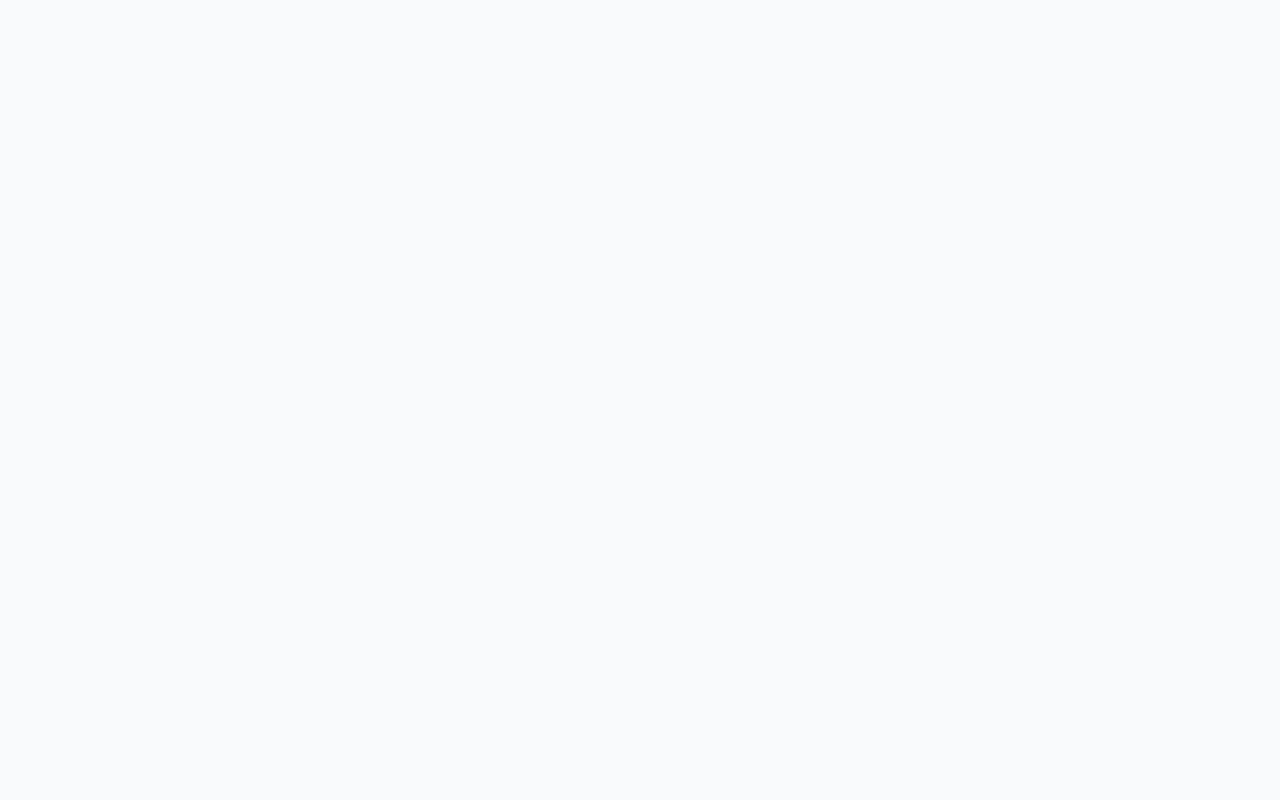
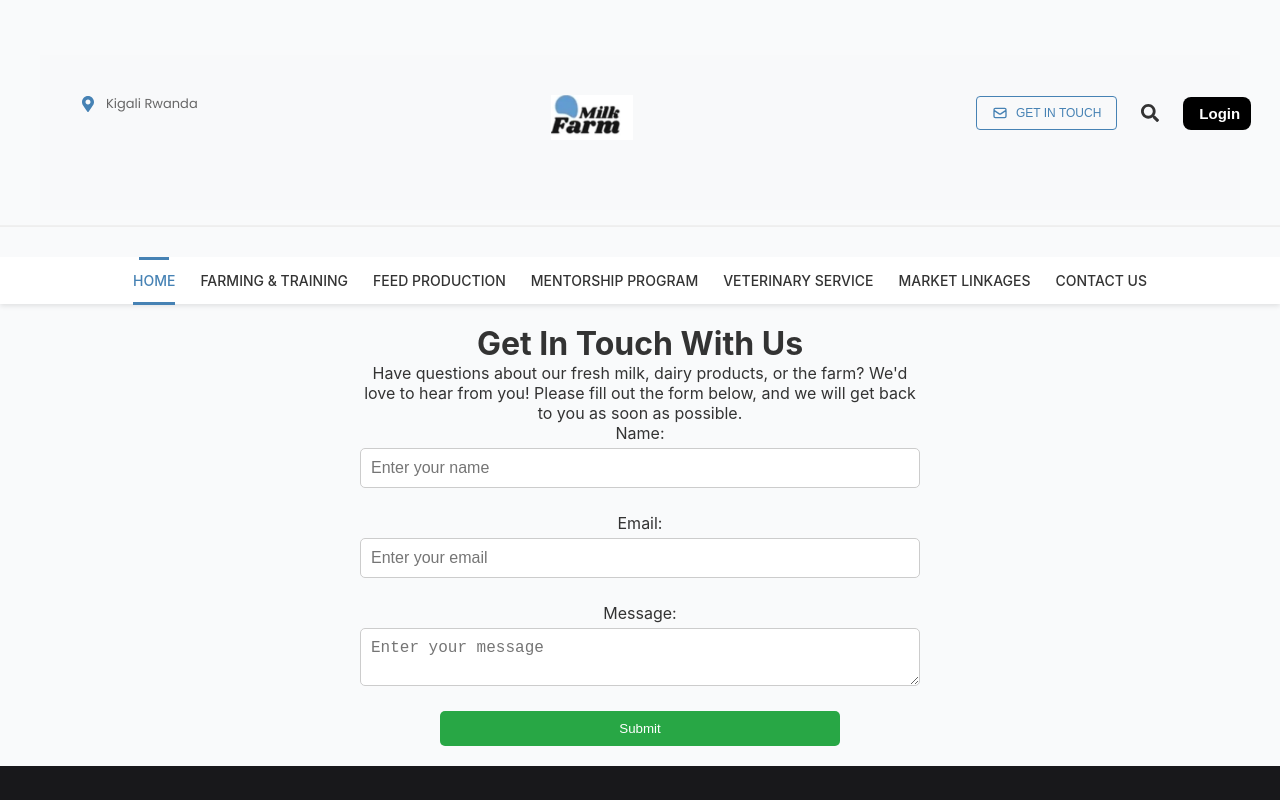
Before and after one commit to chrisumurerwa/MilkFarm_FrontEnd, a React (Vite) app: page /GetInTouch in a window 1280 px wide. Before the commit this address had no page. Shown: the top 800 px of the page. Built offline with nearby package versions, Linux system fonts and the light colour scheme.

Commit message:
content in GeTinTouch

```diff
--- a/src/App.jsx
+++ b/src/App.jsx
@@ -11,6 +11,8 @@ import Mentorship from "./Components/Mentorship";
 import Veterinary from "./Components/Veterinary";
 import MarketLinkagesPage from "./Components/MarketLinkages";
 import Main from "./Dashboard/components/Main";
+import GetInTouch from "./Components/GetInTouch";
+import Search from "./Components/Search";
 import DashboardLayout from "./Dashboard/components/DashboardLayout";
 
 import Users from "./Dashboard/components/Users";
@@ -33,6 +35,8 @@ function App() {
               <Route path="/Contact" element={<Contact />} />
               <Route path="/Veterinary" element={<Veterinary/>}/>
               <Route path="/MarketLinkages" element={<MarketLinkagesPage/>}/>
+              <Route path="/GetInTouch" element={<GetInTouch/>}/>
+              <Route path="/Search" element={<Search/>}/>
             </Route>
 
             <Route path="/Login" element={<Login/>} />
--- a/src/Components/GetInTouch.jsx
+++ b/src/Components/GetInTouch.jsx
@@ -1,8 +1,86 @@
-import React from 'react'
+import React, { useState } from 'react';
+import '../Styles/GetInTouch.css';
+const GetInTouch = () => {
+  const [formData, setFormData] = useState({
+    name: '',
+    email: '',
+    message: '',
+  });
 
- function GetInTouch() {
+  const handleChange = (e) => {
+    const { name, value } = e.target;
+    setFormData((prevData) => ({
+      ...prevData,
+      [name]: value,
+    }));
+  };
+
+  const handleSubmit = (e) => {
+    e.preventDefault();
+    // Form submission logic can go here (e.g., sending data to an API)
+    console.log('Form submitted:', formData);
+    setFormData({
+      name: '',
+      email: '',
+      message: '',
+    });
+    alert('Thank you for reaching out! We will get back to you soon.');
+  };
+
   return (
-    <div>GetInTouch</div>
-  )
-}
-export default GetInTouch
+    <div className="get-in-touch-container">
+      <h1>Get In Touch With Us</h1>
+      <p>
+        Have questions about our fresh milk, dairy products, or the farm?
+        We'd love to hear from you! Please fill out the form below, and we will
+        get back to you as soon as possible.
+      </p>
+
+      <form onSubmit={handleSubmit} className="contact-form">
+        <div className="form-group">
+          <label htmlFor="name">Name:</label>
+          <input
+            type="text"
+            id="name"
+            name="name"
+            value={formData.name}
+            onChange={handleChange}
+            placeholder="Enter your name"
+            required
+          />
+        </div>
+
+        <div className="form-group">
+          <label htmlFor="email">Email:</label>
+          <input
+            type="email"
+            id="email"
+            name="email"
+            value={formData.email}
+            onChange={handleChange}
+            placeholder="Enter your email"
+            required
+          />
+        </div>
+
+        <div className="form-group">
+          <label htmlFor="message">Message:</label>
+          <textarea
+            id="message"
+            name="message"
+            value={formData.message}
+            onChange={handleChange}
+            placeholder="Enter your message"
+            required
+          />
+        </div>
+
+        <button type="submit" className="submit-button">
+          Submit
+        </button>
+      </form>
+    </div>
+  );
+};
+
+export default GetInTouch;
--- a/src/Components/Navbar.jsx
+++ b/src/Components/Navbar.jsx
@@ -27,17 +27,17 @@ const Navbar = () => {
           </div>
 
           <div className="actions">
-            <button className="get-in-touch-btn">
+          <Link to="GetInTouch" style={{textDecoration:"none"}}><button className="get-in-touch-btn">
               <HiOutlineMail className="mail-icon" />
               GET IN TOUCH
             </button>
-            <button className="search-btn">
+            </Link>
+
+           <Link TO="search-btn"> <button className="search-btn">
               <FaSearch />
             </button>
-            <button className="cart-btn">
-              <FaShoppingCart />
-              <span className="cart-count">2</span>
-            </button>
+            </Link>
+
             <button class="login-button"><a href='/Login' style={{textDecoration: "none", color:'inherit'}}>Login</a></button>
 
 
--- /dev/null
+++ b/src/Components/Search.jsx
@@ -0,0 +1,67 @@
+import React, { useState } from 'react';
+import "../Styles/Search.css";
+
+const Search = () => {
+  const [searchTerm, setSearchTerm] = useState('');
+
+  // Search options specific to a milk farm project
+  const searchOptions = [
+    // Product-related searches
+    'Milk Types',
+    'Dairy Products',
+    'Organic Milk',
+    'Fresh Milk',
+    'Pasteurized Milk',
+
+    // Farm-related searches
+    'Farm Locations',
+    'Milk Collection Centers',
+    'Dairy Farms',
+
+    // Production searches
+    'Production Process',
+    'Milk Quality',
+    'Dairy Certifications',
+
+    // Customer-related searches
+    'Delivery Services',
+    'Subscription Plans',
+    'Customer Support',
+
+    // Technical searches
+    'Milk Testing',
+    'Nutritional Information',
+    'Packaging Details'
+  ];
+
+  const handleSearch = (e) => {
+    e.preventDefault();
+    // Implement search logic here
+    console.log('Searching for:', searchTerm);
+  };
+
+  return (
+    <div className="search-container">
+      <form onSubmit={handleSearch} className="search-form">
+        <input
+          type="text"
+          className="search-input"
+          placeholder="Search milk farm products, services..."
+          value={searchTerm}
+          onChange={(e) => setSearchTerm(e.target.value)}
+          list="search-suggestions"
+        />
+        <datalist id="search-suggestions">
+          {searchOptions.map((option, index) => (
+            <option key={index} value={option} />
+          ))}
+        </datalist>
+        <button type="submit" className="search-button">
+          Search
+        </button>
+      </form>
+    </div>
+  );
+};
+
+export default Search;
--- a/src/Styles/GetInTouch.css
+++ b/src/Styles/GetInTouch.css
@@ -0,0 +1,40 @@
+.get-in-touch-container {
+    padding: 20px;
+    max-width: 600px;
+    margin: 0 auto;
+    text-align: center;
+  }
+
+  .contact-form {
+    display: flex;
+    flex-direction: column;
+    gap: 15px;
+  }
+
+  .form-group {
+    display: flex;
+    flex-direction: column;
+    gap: 5px;
+  }
+
+  input, textarea {
+    padding: 10px;
+    font-size: 16px;
+    border: 1px solid #ccc;
+    border-radius: 5px;
+  }
+
+  .submit-button {
+    background-color: #28a745;
+    color: white;
+    padding: 10px;
+    border: none;
+    border-radius: 5px;
+    cursor: pointer;
+    margin-left: 5rem;
+    margin-right: 5rem;
+  }
+
+  .submit-button:hover {
+    background-color: #218838;
+  }
--- a/src/Styles/Navbar.css
+++ b/src/Styles/Navbar.css
@@ -78,9 +78,11 @@ body {
   display: flex;
   align-items: center;
   gap: 15px;
+  text-decoration: none;
 }
 
 .get-in-touch-btn {
+  text-decoration: none;
   display: flex;
   align-items: center;
   gap: 8px;
@@ -104,14 +106,10 @@ body {
 .mail-icon {
   font-size: 16px;
   flex-shrink: 0;
+
 }
 
-.cart-btn {
-  position: relative;
-  display: flex;
-  align-items: center;
-  justify-content: center;
-}
+
 .login-button {
   width: 30%;
   padding: 8px 16px;
@@ -150,21 +148,7 @@ body {
   height: 36px;
 }
 
-.cart-count {
-  position: absolute;
-  top: -5px;
-  right: -5px;
-  background-color: #4682b4;
-  color: white;
-  font-size: 10px;
-  font-weight: bold;
-  width: 18px;
-  height: 18px;
-  border-radius: 50%;
-  display: flex;
-  align-items: center;
-  justify-content: center;
-}
+
 
 /* Bottom Navigation */
 .bottom-nav {
--- /dev/null
+++ b/src/Styles/Search.css
@@ -0,0 +1,58 @@
+/* MilkFarmSearch.css */
+.search-container {
+    max-width: 600px;
+    margin: 20px auto;
+    padding: 15px;
+  }
+
+  .search-form {
+    display: flex;
+    align-items: center;
+    box-shadow: 0 4px 6px rgba(0, 0, 0, 0.1);
+    border-radius: 25px;
+    overflow: hidden;
+  }
+
+  .search-input {
+    flex-grow: 1;
+    padding: 12px 20px;
+    border: 2px solid #f0f0f0;
+    font-size: 16px;
+    color: #333;
+    outline: none;
+    transition: border-color 0.3s ease;
+  }
+
+  .search-input:focus {
+    border-color: #4CAF50;
+  }
+
+  .search-button {
+    background-color: #4CAF50;
+    color: white;
+    border: none;
+    padding: 12px 25px;
+    cursor: pointer;
+    font-weight: bold;
+    transition: background-color 0.3s ease;
+  }
+
+  .search-button:hover {
+    background-color: #45a049;
+  }
+
+  /* Responsive design */
+  @media (max-width: 600px) {
+    .milk-farm-search-container {
+      padding: 10px;
+    }
+
+    .search-form {
+      flex-direction: column;
+    }
+
+    .search-input, .search-button {
+      width: 100%;
+      margin: 5px 0;
+    }
+  }
```
